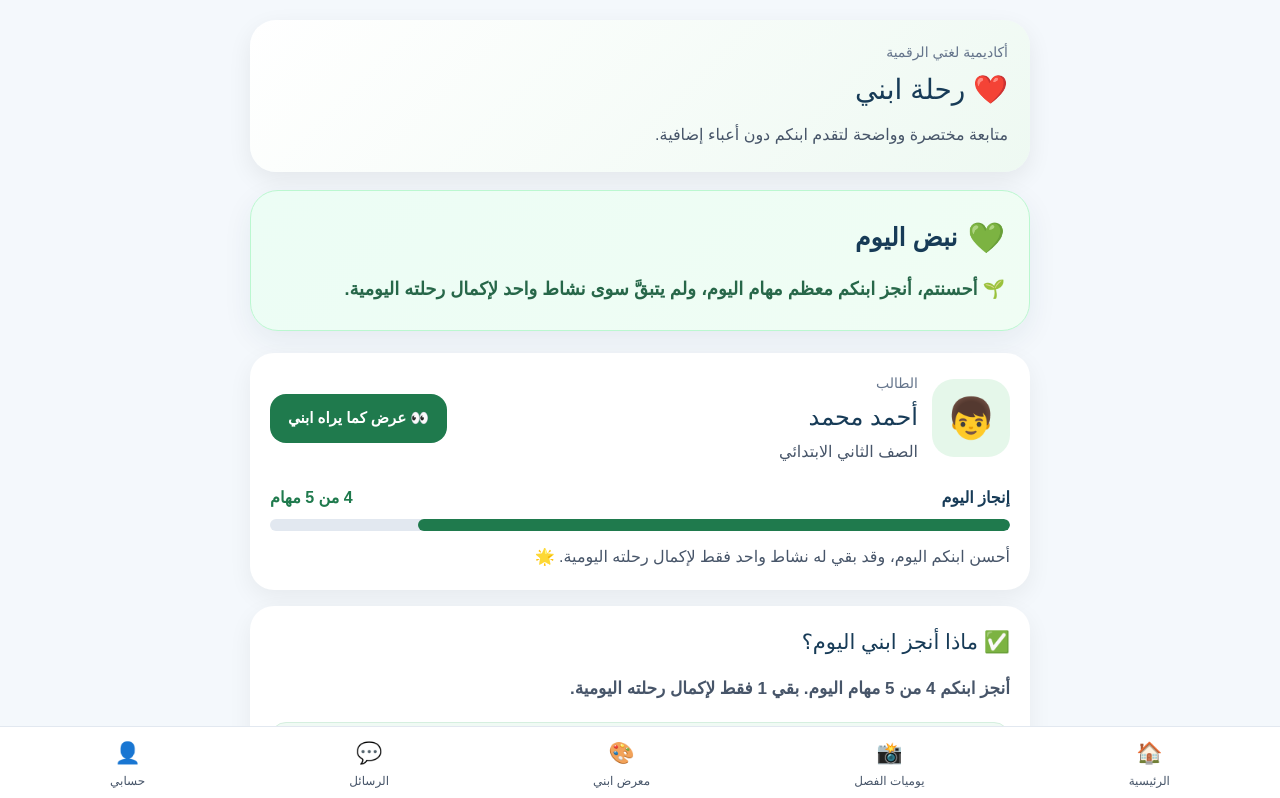
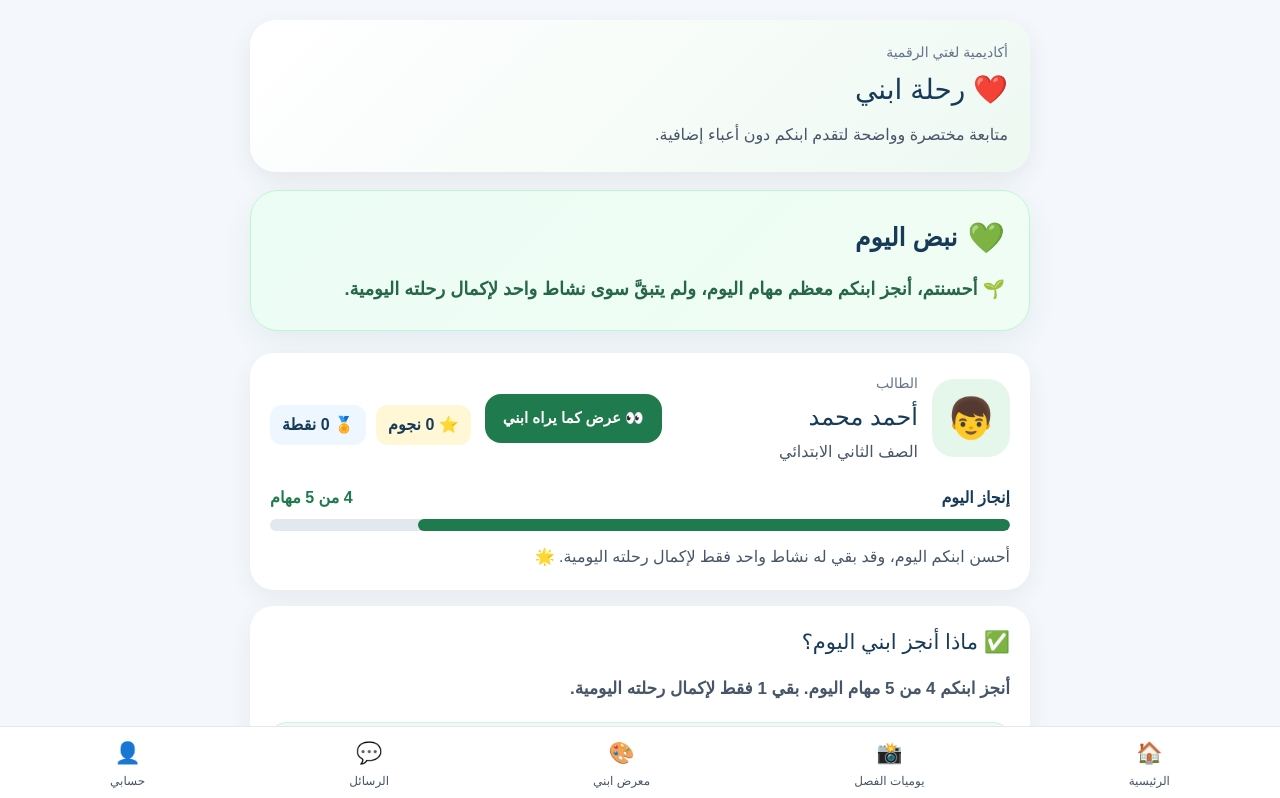
Before and after one commit to a31164949-blip/lughati-academy, a Next.js app in the folder lughati-next/: page /parent in a window 1280 px wide. Shown: the top 798 px of the page. Built offline with nearby package versions, Linux system fonts and the light colour scheme.

Commit message:
عرض نقاط ونجوم الطالب في صفحة ولي الأمر

```diff
--- a/lughati-next/app/parent/page.tsx
+++ b/lughati-next/app/parent/page.tsx
@@ -9,6 +9,8 @@ import WeeklyStarsCard from "./components/WeeklyStarsCard";
 import WeeklyReportCard from "./components/WeeklyReportCard";
 import CelebrationCard from "./components/CelebrationCard";
 import { parentDemoData } from "./data/parentDemoData";
+import { doc, getDoc } from "firebase/firestore";
+import { db } from "../../firebase";
 export default function ParentPage() {
     const {
     student: demoStudent,
@@ -23,8 +25,47 @@ export default function ParentPage() {
   } = parentDemoData;
   const router = useRouter();
 const [student, setStudent] = useState(demoStudent);
+const [points, setPoints] = useState(0);
+const [stars, setStars] = useState(0);
 
 useEffect(() => {
+  async function loadStudentRewards() {
+  const studentId = localStorage.getItem("student-id");
+
+  if (!studentId || studentId === "student-demo") {
+    setPoints(0);
+    setStars(0);
+    return;
+  }
+
+  try {
+    const studentSnapshot = await getDoc(
+      doc(db, "students", studentId)
+    );
+
+    if (!studentSnapshot.exists()) {
+      setPoints(0);
+      setStars(0);
+      return;
+    }
+
+    const studentData = studentSnapshot.data();
+
+    setPoints(
+      typeof studentData.points === "number"
+        ? studentData.points
+        : 0
+    );
+
+    setStars(
+      typeof studentData.stars === "number"
+        ? studentData.stars
+        : 0
+    );
+  } catch (error) {
+    console.error("تعذر تحميل مكافآت الطالب:", error);
+  }
+}
   const savedStudent = localStorage.getItem("lughatiStudent");
 
   if (!savedStudent) return;
@@ -39,6 +80,7 @@ useEffect(() => {
   } catch (error) {
     console.error("تعذر قراءة بيانات الطالب:", error);
   }
+  loadStudentRewards();
 }, [demoStudent]);
   const completedCount = dailyTasks.filter(
     (task) => task.completed
@@ -172,6 +214,36 @@ useEffect(() => {
             >
               👀 عرض كما يراه ابني
             </button>
+            <div
+  style={{
+    display: "flex",
+    gap: "10px",
+    flexWrap: "wrap",
+    marginTop: "14px",
+  }}
+>
+  <span
+    style={{
+      padding: "8px 12px",
+      borderRadius: "12px",
+      background: "#fff7d6",
+      fontWeight: 700,
+    }}
+  >
+    ⭐ {stars} نجوم
+  </span>
+
+  <span
+    style={{
+      padding: "8px 12px",
+      borderRadius: "12px",
+      background: "#eef7ff",
+      fontWeight: 700,
+    }}
+  >
+    🏅 {points} نقطة
+  </span>
+</div>
           </div>
 
           <div style={{ marginTop: "22px" }}>
```
